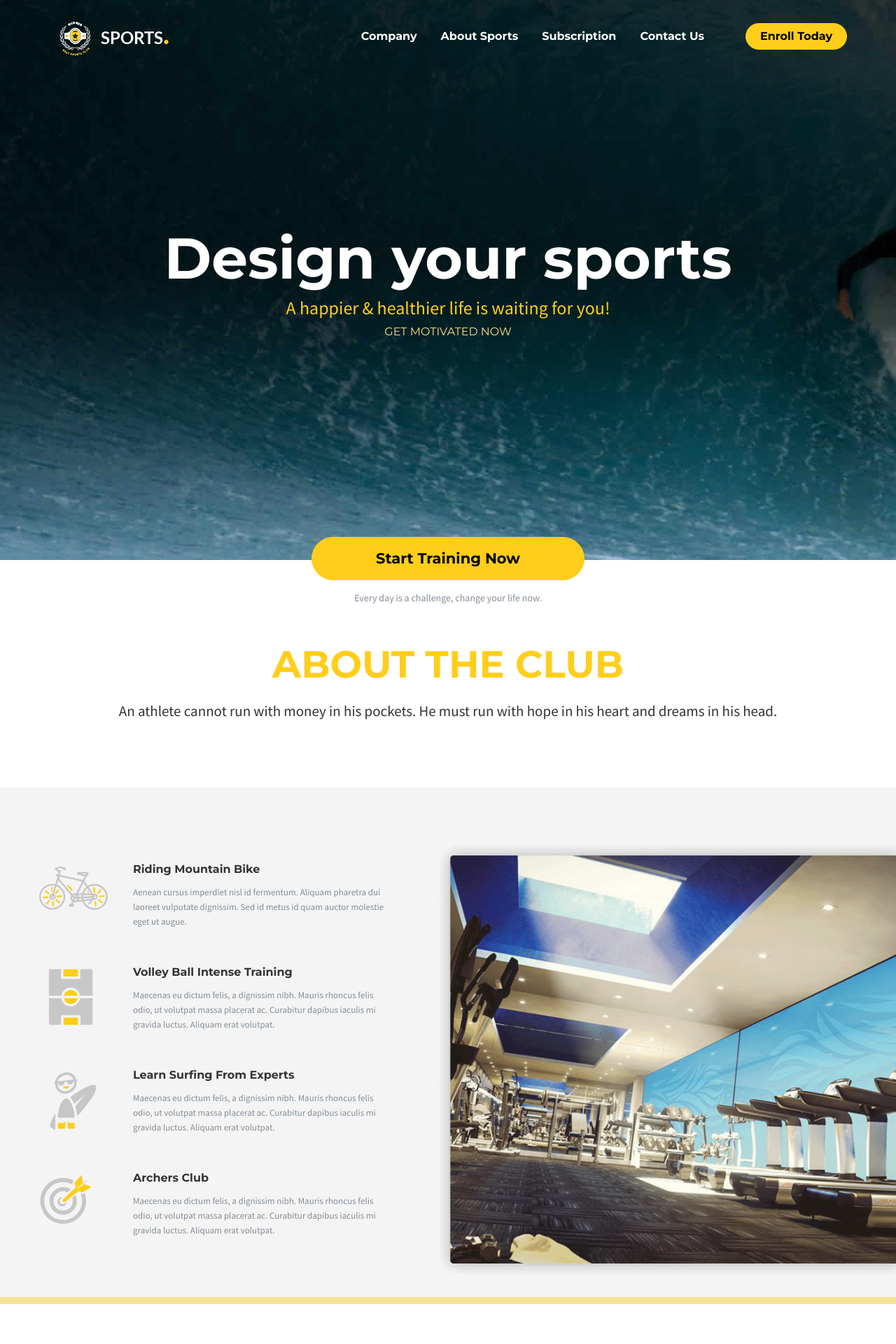
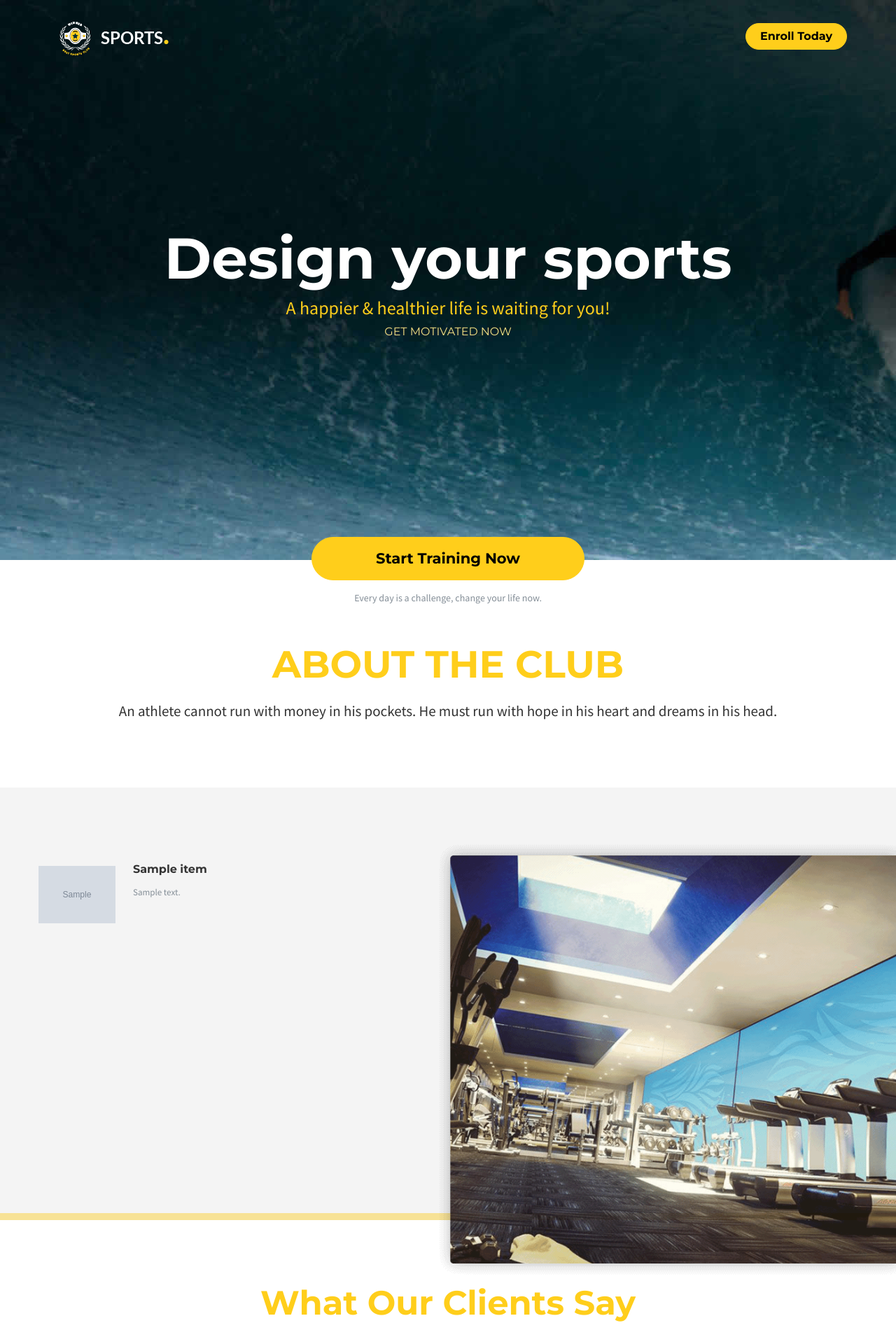
Before and after one commit to LUCIFER142434/sport-site, a Django app: template myproject/myapp/templates/index.html in a window 1280 px wide. Shown: the top 1920 px of the page at 70% size. Run offline with Django 5.2, Linux system fonts and the light colour scheme; the template is opened without the code that fills it: most values are stand-ins (such as "Sample title", 1, 10 or a date in 2020); grey boxes marked "Sample" are stand-in pictures; some libraries are stand-ins or nearby versions.

Commit message:
for_plus

```diff
--- a/myproject/myapp/templates/index.html
+++ b/myproject/myapp/templates/index.html
@@ -26,11 +26,9 @@
 					<a href="javascript:" class="btn btn-primary rounded">Enroll Today</a>
 					<div class="nav-drop">
 						<ul>
-							<li class="active visible-sm visible-xs"><a href="#">Home</a></li>
-							<li><a href="#">Company</a></li>
-							<li><a href="#">About Sports</a></li>
-							<li><a href="#">Subscription</a></li>
-							<li><a href="#">Contact Us</a></li>
+							{% for item in copy_li %}
+							<li class="active visible-sm visible-xs"><a href="#">{{item.name}}</a></li>
+							{% endfor %}
 						</ul>
 						<div class="drop-holder visible-sm visible-xs">
 							<span>Follow Us</span>
@@ -75,42 +73,17 @@
 			<div class="row">
 				<div class="col-md-5">
 					<ul class="visual-list">
+						{% for item in copy_about %}
 						<li>
 							<div class="img-holder">
-								<img src="{% static 'images/graph-04.svg' %}" width="110" alt="">
+								<img src="{{item.img}}" width="110" alt="">
 							</div>
 							<div class="text-holder">
-								<h3>Riding Mountain Bike</h3>
-								<p>Aenean cursus imperdiet nisl id fermentum. Aliquam pharetra dui laoreet vulputate dignissim. Sed id metus id quam auctor molestie eget ut augue. </p>
+								<h3>{{item.name}}</h3>
+								<p>{{item.text}}</p>
 							</div>
 						</li>
-						<li>
-							<div class="img-holder">
-								<img class="pull-left" src="{% static 'images/graph-03.svg' %}" width="90" alt="">
-							</div>
-							<div class="text-holder">
-								<h3>Volley Ball Intense Training</h3>
-								<p>Maecenas eu dictum felis, a dignissim nibh. Mauris rhoncus felis odio, ut volutpat massa placerat ac. Curabitur dapibus iaculis mi gravida luctus. Aliquam erat volutpat. </p>
-							</div>
-						</li>
-						<li>
-							<div class="img-holder">
-								<img src="{% static 'images/graph-02.svg' %}" height="84" alt="">
-							</div>
-							<div class="text-holder">
-								<h3>Learn Surfing From Experts</h3>
-								<p>Maecenas eu dictum felis, a dignissim nibh. Mauris rhoncus felis odio, ut volutpat massa placerat ac. Curabitur dapibus iaculis mi gravida luctus. Aliquam erat volutpat. </p>
-							</div>
-						</li>
-						<li>
-							<div class="img-holder">
-								<img src="{% static 'images/graph-01.svg' %}" height="71" alt="">
-							</div>
-							<div class="text-holder">
-								<h3>Archers Club</h3>
-								<p>Maecenas eu dictum felis, a dignissim nibh. Mauris rhoncus felis odio, ut volutpat massa placerat ac. Curabitur dapibus iaculis mi gravida luctus. Aliquam erat volutpat. </p>
-							</div>
-						</li>
+						{% endfor %}
 					</ul>
 				</div>
 				<div class="col-md-7">
@@ -169,9 +142,6 @@
 		            </div>
 
 					{% endfor %}
-
-
-
 				</div>
  			</div>
 		</div>
@@ -180,11 +150,6 @@
 
     <section class="main-zero-padd">
     <img src="{% static 'images/video-placeholder.jpg' %}" alt="" style="max-width:100%;" />
-
-
-
-
-
 
 	</section>
 
```
Also changed, not shown: myproject/myapp/views.py (+14 -2 lines).
